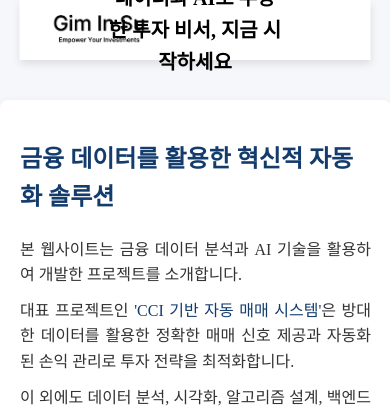
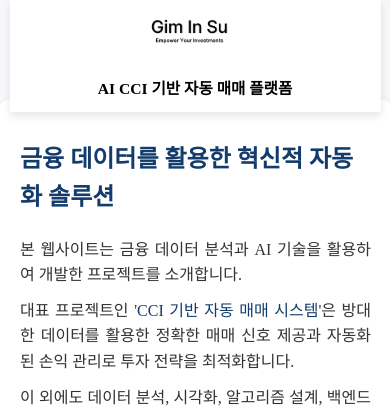
Before and after one commit to GIMINSU/CCIRecommender, a Flask app: page / in a window 390 px wide. Shown: the top 410 px of the page. Run offline with Flask 3, Linux system fonts and the light colour scheme; parts of the project's set-up code (start-up, migrations or seed data) failed here and were passed over; some web fonts are replaced.

Commit message:
front modify

```diff
--- a/static/style.css
+++ b/static/style.css
@@ -24,59 +24,101 @@ body {
     transform: translateX(-50%);
     width: 90%; /* 기본적으로 창 폭의 90%를 차지 */
     max-width: 1200px; /* 최대 폭 제한 */
-    height: 60px;
+    height: auto; /* 높이는 콘텐츠에 따라 조정 */
     background-color: #ffffff;
     color: #000000;
     display: flex;
-    align-items: center;
-    justify-content: space-between;
-    padding: 0 20px;
+    align-items: center; /* 세로 중앙 정렬 */
+    justify-content: flex-start; /* 로고를 왼쪽에 정렬 */
+    flex-wrap: wrap; /* 줄바꿈 허용 */
+    padding: 10px 20px;
     box-shadow: 0 4px 8px rgba(0, 0, 0, 0.1);
     z-index: 1000;
     box-sizing: border-box;
 }
 
+/* 제목 스타일 */
+.header h1 {
+    margin: 0;
+    font-size: clamp(14px, 4vw, 20px); /* 제목 글자 크기 자동 조정 */
+    text-align: center; /* 텍스트 중앙 정렬 */
+    flex: 1; /* 남은 공간을 채우도록 설정 */
+    color: #000000;
+    white-space: normal; /* 줄바꿈 허용 */
+    overflow-wrap: break-word; /* 긴 단어 줄바꿈 */
+}
+
+/* 제목 링크 스타일 */
+.header h1 a {
+    text-decoration: none; /* 밑줄 제거 */
+    color: inherit; /* 부모 요소의 색상 상속 */
+}
+
+.header h1 a:visited, /* 방문한 링크 */
+.header h1 a:active { /* 클릭 중인 링크 */
+    color: inherit; /* 부모 요소의 색상 상속 */
+    text-decoration: none; /* 밑줄 제거 */
+}
+
+/* 호버 효과 (선택 사항) */
+.header h1 a:hover {
+    cursor: pointer;
+}
+
+/* 로고 스타일 */
+.index.main-button {
+    flex: 0 0 auto; /* 로고는 기본 크기를 유지 */
+    margin-right: 10px; /* 로고와 텍스트 간 여백 */
+    display: flex;
+    align-items: center; /* 로고 세로 중앙 정렬 */
+}
+
+.index.main-button img {
+    width: 120px; /* 로고 크기 */
+    height: auto;
+}
+
 /* 반응형 디자인 */
 @media (max-width: 768px) {
-    .index.header {
+    .header {
         width: 95%; /* 작은 화면에서는 더 좁게 설정 */
-        padding: 0 15px; /* 내부 여백 조정 */
+        padding: 10px 15px; /* 내부 여백 조정 */
+        align-items: center; /* 세로 중앙 정렬 */
     }
-}
 
-@media (max-width: 480px) {
-    .index.header {
-        flex-direction: column; /* 요소를 세로로 정렬 */
-        height: auto;
-        text-align: center; /* 텍스트 중앙 정렬 */
+    .header h1 {
+        font-size: clamp(12px, 4vw, 18px); /* 제목 글자 크기 자동 조정 */
     }
 
     .index.main-button img {
         width: 100px; /* 로고 크기 조정 */
     }
+}
 
-    .index.header h1 {
+@media (max-width: 480px) {
+    .header {
+        flex-direction: column; /* 요소를 세로로 정렬 */
+        align-items: center; /* 세로 및 가로 중앙 정렬 */
+        text-align: center; /* 텍스트 중앙 정렬 */
+    }
+
+    .header h1 {
+        order: 2; /* 제목이 로고 아래로 이동 */
         margin-top: 10px;
-        font-size: 18px; /* 글자 크기 줄이기 */
+        font-size: clamp(10px, 4vw, 16px); /* 제목 글자 크기 자동 조정 */
+    }
+
+    .index.main-button {
+        order: 1; /* 로고가 제목 위로 이동 */
+        margin-bottom: 10px; /* 로고와 텍스트 간 여백 추가 */
+    }
+    .back-button{
+        order: 3;
     }
 }
 
-.index.main-button img {
-    width: 120px;
-    height: auto;
-}
 
-.header h1 {
-    margin: 0;
-    left: 50%;
-    font-size: 20px;
-    text-align: center;
-    overflow: hidden;
-    left: 50%; /* 화면 가로 중앙 정렬 */
-    transform: translateX(-50%); /* 정렬 보정 */
-    position: absolute;
-    color:#000000;
-}
+
 strong {
     font-weight: 500;
     color:#133c6d;
@@ -216,6 +258,10 @@ table {
     table-layout: auto;
     overflow-wrap: break-word;
     margin: 0 auto; /* 위아래 여백과 좌우 중앙 정렬 */
+    overflow-x: auto;
+    max-width: 100%;
+    display: block;
+    border: none;
 }
 
 /* 컬럼명(헤더) 스타일 */
@@ -295,9 +341,10 @@ td.numeric {
 
 /* back-button 스타일 확장 */
 .back-button {
-    position: absolute;
+    /* position: absolute; */
     top: 10px; /* 상단 여백 */
     right: 10px; /* 우측 여백 */
+    align-items: center;
 }
 
 .trade-history-table {
--- a/templates/index.html
+++ b/templates/index.html
@@ -11,12 +11,14 @@
 
 <div class="header">
     <!-- 상단 버튼 -->
-    <h1>데이터와 AI로 무장한 투자 비서, 지금 시작하세요</h1>
     <div class="index main-button">
         <a href="{{ url_for('index') }}" class="main-button">
             <img src="{{ url_for('static', filename='giminsu_logo_250.png') }}" alt="메인으로">
         </a>
     </div>
+    <h1>
+        <a href="{{ url_for('index') }}">AI CCI 기반 자동 매매 플랫폼</a>
+    </h1>
 </div>
 
 
--- a/templates/recommend.html
+++ b/templates/recommend.html
@@ -11,13 +11,15 @@
 
 <div class="header">
     <!-- 상단 버튼 -->
-    <h1>데이터와 AI로 무장한 투자 비서, 지금 시작하세요</h1>
     <div class="index main-button">
         <a href="{{ url_for('index') }}" class="main-button">
             <img src="{{ url_for('static', filename='giminsu_logo_250.png') }}" alt="메인으로">
         </a>
-        <a href="javascript:history.back()" class="back-button">이전 페이지로 돌아가기</a>
     </div>
+    <h1>
+        <a href="{{ url_for('index') }}">AI CCI 기반 자동 매매 플랫폼</a>
+    </h1>
+    <a href="javascript:history.back()" class="back-button">이전 페이지로 돌아가기</a>
 </div>
 
 <body>
--- a/templates/trade_history.html
+++ b/templates/trade_history.html
@@ -11,13 +11,15 @@
 
 <div class="header">
     <!-- 상단 버튼 -->
-    <h1>데이터와 AI로 무장한 투자 비서, 지금 시작하세요</h1>
     <div class="index main-button">
         <a href="{{ url_for('index') }}" class="main-button">
             <img src="{{ url_for('static', filename='giminsu_logo_250.png') }}" alt="메인으로">
         </a>
-        <a href="javascript:history.back()" class="back-button">이전 페이지로 돌아가기</a>
     </div>
+    <h1>
+        <a href="{{ url_for('index') }}">AI CCI 기반 자동 매매 플랫폼</a>
+    </h1>
+    <a href="javascript:history.back()" class="back-button">이전 페이지로 돌아가기</a>
 </div>
 
 <body class="trade-history-page">
```
